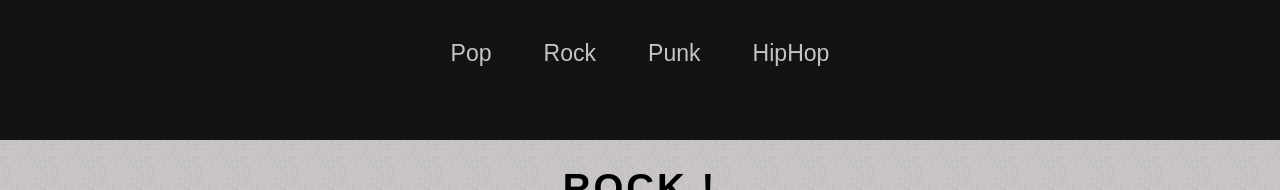
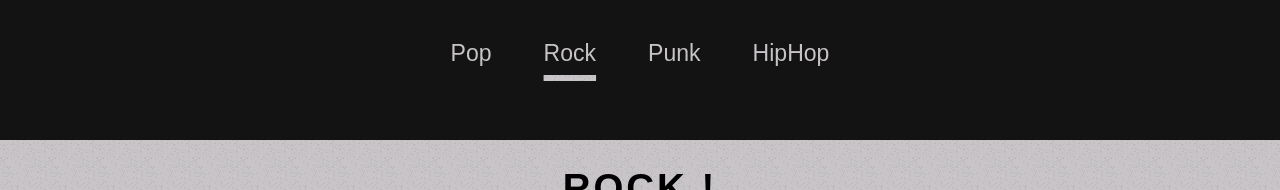
Before and after one commit to Iamcogita/Music-Theme-Generator, a React (Create React App) app: page / in a window 1280 px wide. Shown: the top 190 px of the page. Built offline with nearby package versions, Linux system fonts and the light colour scheme; a web font is replaced by a local one.

Commit message:
feat: fix active genre
changed a few things, nav has active css modifier now

```diff
--- a/src/App.tsx
+++ b/src/App.tsx
@@ -19,7 +19,7 @@ interface ColorScheme {
 
 const theme: Theme = {
   colors: {
-    font: `${(props: { genre: Song[]; }) =>
+    font: `${(props: { genre: Song[] }) =>
       props.genre === pop
         ? "pink"
         : props.genre === punk
@@ -28,32 +28,33 @@ const theme: Theme = {
         ? "white"
         : "cyan"}`,
     nav: "#181818",
-    body: "rgba( 145, 120, 120, 0.5 ); mix-blend-mode: overlay;",
+    body: "rgba( 145, 120, 120, 0.5 ) ;mix-blend-mode: overlay;",
     footer: "#181818",
   },
 };
 
-const randomGenre = () => {
-  let genre = Math.random()
-  if(genre> 0.75)return rock;
-  if(genre> 0.5)return pop;
-  if(genre> 0.25)return punk;
-  else return hiphop;
-}
+function App() {
+  const randomGenre = () => {
+    let genre = Math.random();
+    if (genre > 0.75) return rock;
+    if (genre > 0.5) return pop;
+    if (genre > 0.25) return punk;
+    else return hiphop;
+  };
 
-function App() {
   const [genre, setGenre] = useState<Song[]>(randomGenre);
+
   const handleGenre = (genre: Song) => {
     setGenre(genre as SetStateAction<Song[]>);
   };
 
   return (
     <>
-      <ThemeProvider theme={theme} >
-        <GlobalStyle />
-        <Header handleGenre={handleGenre}/>
-        <Main songs={genre}/>
-        <Footer paragraph="Copyright ©2023 My Website" />
+      <ThemeProvider theme={theme}>
+          <GlobalStyle />
+          <Header handleGenre={handleGenre} activeGenre={genre}/>
+          <Main songs={genre} />
+          <Footer paragraph="Copyright ©2023 My Website" />
       </ThemeProvider>
     </>
   );
--- a/src/Utils/Songs.tsx
+++ b/src/Utils/Songs.tsx
@@ -6,7 +6,7 @@ export interface Song {
 
 export const pop: Song[] = [
   { name: "Shape of You", autor: "Ed Sheeran", genre: "pop" },
-  { name: "Uptown Funk", autor: "Mark Ronson ft. Bruno Mars", genre: "pop" },
+  { name: "Uptown Funk", autor: "Bruno Mars", genre: "pop" },
   { name: "Sorry", autor: "Justin Bieber", genre: "pop" },
   { name: "Sugar", autor: "Maroon 5", genre: "pop" },
   { name: "All of Me", autor: "John Legend", genre: "pop" },
--- a/src/components/Header/Header.tsx
+++ b/src/components/Header/Header.tsx
@@ -1,15 +1,16 @@
 import { StyledButton, HeaderContainer } from "./StyledHeader";
-import { hiphop, punk, rock, pop} from "../../Utils/Songs";
+import { hiphop, punk, rock, pop, Song } from "../../Utils/Songs";
 
-const Header = (props: { handleGenre: any; }) => {
-  const {handleGenre} = props;
+const Header = (props: { handleGenre: Song[] | any , activeGenre: Song[] }) => {
+  const { handleGenre } = props;
+  const { activeGenre} = props;
 
   return (
     <HeaderContainer>
-      <StyledButton onClick={() => handleGenre(pop)}>Pop</StyledButton>
-      <StyledButton onClick={() => handleGenre(rock)}>Rock</StyledButton>
-      <StyledButton onClick={() => handleGenre(punk)}>Punk</StyledButton>
-      <StyledButton onClick={() => handleGenre(hiphop)}>HipHop</StyledButton>
+        <StyledButton isActive={activeGenre === pop} onClick={() => handleGenre(pop)}>Pop</StyledButton>
+        <StyledButton isActive={activeGenre === rock} onClick={() => handleGenre(rock)}>Rock</StyledButton>
+        <StyledButton isActive={activeGenre === punk} onClick={() => handleGenre(punk)}>Punk</StyledButton>
+        <StyledButton isActive={activeGenre === hiphop} onClick={() => handleGenre(hiphop)}>HipHop</StyledButton>
     </HeaderContainer>
   );
 };
--- a/src/components/Header/StyledHeader.tsx
+++ b/src/components/Header/StyledHeader.tsx
@@ -1,4 +1,4 @@
-import Styled from "styled-components";
+import Styled, {css} from "styled-components";
 
 export const HeaderContainer = Styled.nav`
     margin: auto;
@@ -10,7 +10,7 @@ export const HeaderContainer = Styled.nav`
     height: 140px;
 `;
 
-export const StyledButton = Styled.button`
+export const StyledButton = Styled.button<{isActive:boolean}>`
     display: flex;
     flex-direction: row;
     padding-top: 40px;
@@ -20,10 +20,10 @@ export const StyledButton = Styled.button`
     font-size: larger;
     border: none;
     text-decoration-line: thick;
-    :active , :focus {
-        text-decoration: solid underline 4px ;
-        text-underline-offset: 10px;
-    }
+    ${({isActive}) => isActive && css`
+        text-decoration: solid underline 6px ;
+        text-underline-offset: 14px;
+    `}
     :hover {
     cursor: pointer;
         text-decoration: solid underline 2px ;
--- a/src/components/Main/Main.tsx
+++ b/src/components/Main/Main.tsx
@@ -2,7 +2,7 @@ import { ContainerWrapper, StyledList } from "./StyledMain";
 import { Song } from "../../Utils/Songs";
 import { CustomButton } from "../CustomButton/CustomButton";
 import useReloadPage from "../../hooks/useReloadPage";
-import 'animate.css';
+import "animate.css";
 
 const Main = (props: { songs: Song[] }) => {
   const { songs } = props;
@@ -11,7 +11,16 @@ const Main = (props: { songs: Song[] }) => {
 
   return (
     <ContainerWrapper genre={songs[0].genre as string}>
-      <h1 style={{letterSpacing: "3px" , textDecoration:"underline" , textUnderlineOffset: "10px"}}> {`${musicGenre} !`}</h1>
+      <h1
+        style={{
+          letterSpacing: "3px",
+          textDecoration: "underline",
+          textUnderlineOffset: "10px",
+        }}
+      >
+        {" "}
+        {`${musicGenre} !`}
+      </h1>
       {songs.map((song: Song, index: number) => (
         <StyledList key={index}>
           <p>
@@ -19,7 +28,13 @@ const Main = (props: { songs: Song[] }) => {
           </p>
         </StyledList>
       ))}
-      <CustomButton className="animate__animated animate__bounce" onClick={() => reload()} > try me </CustomButton>
+      <CustomButton
+        className="animate__animated animate__bounce"
+        onClick={() => reload()}
+      >
+        {" "}
+        try me{" "}
+      </CustomButton>
     </ContainerWrapper>
   );
 };
```
